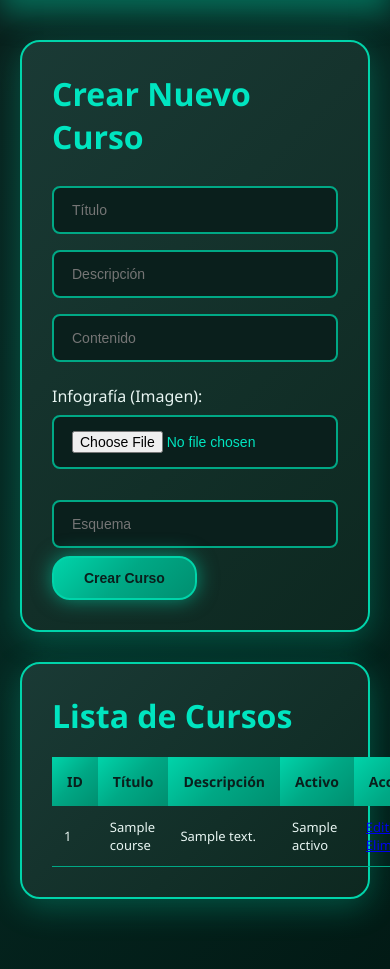
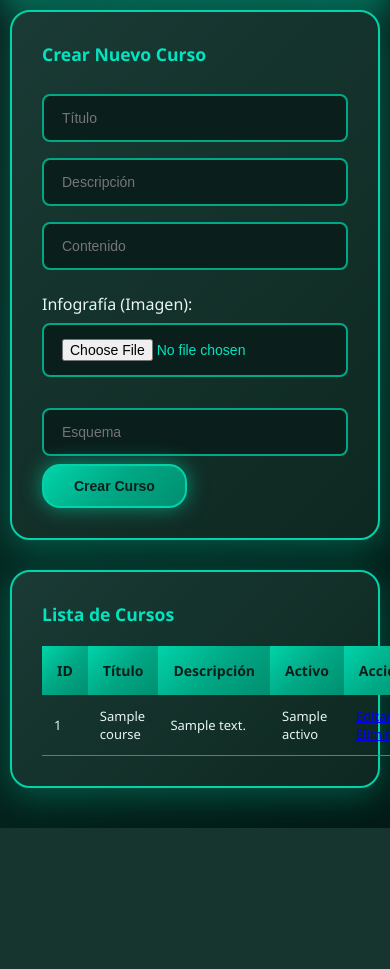
Before and after one commit to brendass3/proyecto_p1, a Flask app: page /admin/cursos in a window 390 px wide; the page is wider, and only the part inside the window is pictured. Shown: the part 118-1087 px from the top of that part. After the commit the page ends 946 px from the top of that part, so only its background shows below. Run offline with Flask 3, Linux system fonts and the light colour scheme; the visitor is signed in with stand-in values (Sample User, id 1); a database or web service that is not in the repository returns one stand-in record (values such as "Sample title").

Commit message:
Update style.css

```diff
--- a/static/css/style.css
+++ b/static/css/style.css
@@ -17,7 +17,7 @@
     --text-dark: #0a1f1c;
 }
 * { margin: 0; padding: 0; box-sizing: border-box; }
-body { font-family: 'Segoe UI', sans-serif; background: var(--gradient-bg); min-height: 100vh; color: var(--text-light); }
+body { font-family: 'Segoe UI', sans-serif; background: var(--gradient-bg); min-height: 100vh; color: var(--text-light); flex: content; }
 .navbar { background: var(--gradient-primary); padding: 20px 40px; display: flex; justify-content: space-between; align-items: center; box-shadow: var(--shadow-strong); border-bottom: 2px solid var(--metal-green); }
 .navbar h1 { color: var(--text-dark); font-size: 28px; font-weight: 700; }
 .btn { padding: 12px 24px; border: 2px solid var(--metal-green); border-radius: 20px; cursor: pointer; font-size: 14px; font-weight: bold; transition: all 0.3s; background: var(--gradient-primary); color: var(--text-dark); box-shadow: var(--glow); text-decoration: none; }
@@ -25,7 +25,33 @@ body { font-family: 'Segoe UI', sans-serif; background: var(--gradient-bg); min-
 .btn-back { background: rgba(0, 212, 170, 0.2); color: var(--metal-green-light); }
 .btn-back:hover { background: var(--metal-green); color: var(--text-dark); }
 .btn-logout { background: linear-gradient(135deg, #ff6b6b 0%, #ff5252 100%); color: white; border: 2px solid #ff5252; }
-.container { max-width: 1200px; margin: 0 auto; padding: 40px 20px; }
+/* Regla general para el container */
+.container {
+    width: 100%;
+    max-width: 1200px;
+    margin: 0 auto;
+    padding: 15px;
+    box-sizing: border-box;
+}
+
+/* Asegurar que imágenes y videos no se desborden */
+.container img,
+.container video,
+.container iframe {
+    max-width: 100%;
+    height: auto;
+}
+
+/* Para textos muy largos */
+.container p,
+.container li,
+.container h1,
+.container h2,
+.container h3,
+.container h4 {
+    word-wrap: break-word;
+    overflow-wrap: break-word;
+}
 .section { background: var(--gradient-card); padding: 30px; border-radius: 20px; margin-bottom: 30px; border: 2px solid var(--metal-green); box-shadow: var(--shadow-metal); }
 .card { background: var(--gradient-card); border-radius: 20px; padding: 30px; text-align: center; box-shadow: var(--shadow-strong); transition: all 0.3s; border: 2px solid var(--metal-green); }
 .card:hover { transform: translateY(-10px); box-shadow: var(--glow-strong); border-color: var(--metal-green-light); }
@@ -77,3 +103,33 @@ tr:nth-child(even) { background: rgba(0, 212, 170, 0.1); }
 .curso-content p { font-size: 14px; color: var(--text-light); line-height: 1.6; }
 .videos-grid { display: grid; grid-template-columns: repeat(2, 1fr); gap: 30px; }
 .video-card { background: var(--gradient-card); border-radius: 20px; padding: 20px; box-shadow: var(--shadow-metal); border: 2px solid var(--metal-green); }
+
+/* Pantallas móviles (menos de 768px) */
+@media (max-width: 768px) {
+    .container {
+        width: 100%;
+        padding: 10px;
+    }
+
+    .container h1 {
+        font-size: 1.5rem;
+    }
+
+    .container h2 {
+        font-size: 1.3rem;
+    }
+
+    .container h3 {
+        font-size: 1.1rem;
+    }
+
+    .container ul,
+    .container ol {
+        padding-left: 15px;
+    }
+
+    .container code {
+        font-size: 0.9rem;
+        word-break: break-all;
+    }
+}
```
